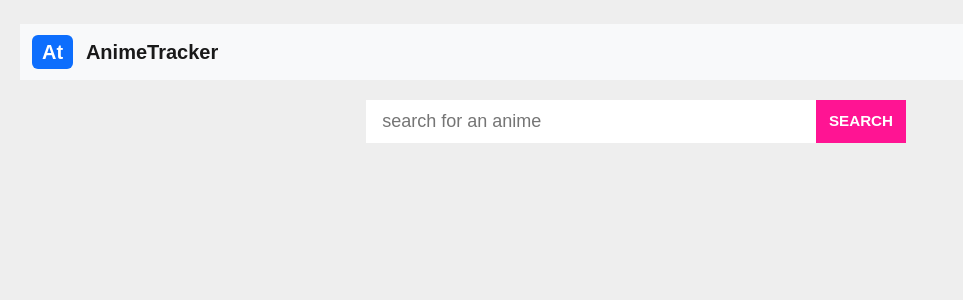
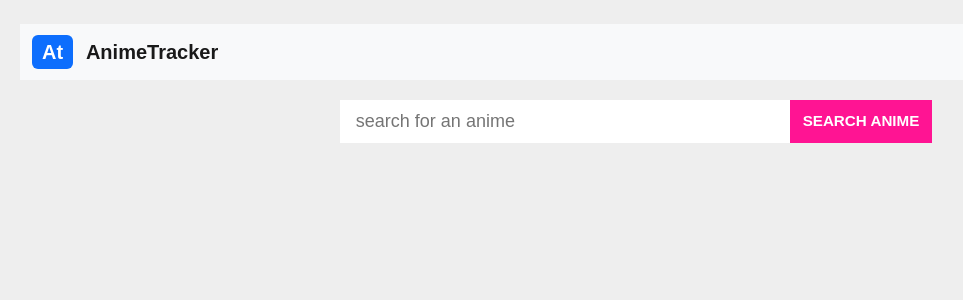
Before and after one commit to Jota995/anime-tracker, an Angular app: page / in a window 1280 px wide. Shown: the top 300 px of the page, without its empty margins (4-967 px from the left). Built offline with nearby package versions, Linux system fonts and the light colour scheme.

Commit message:
change search button label

```diff
--- a/src/app/components/search-anime/search-anime.component.html
+++ b/src/app/components/search-anime/search-anime.component.html
@@ -1,4 +1,4 @@
 <form (ngSubmit)="searchAnime()" class="search-form">
     <input type="text" placeholder="search for an anime" name="search" [(ngModel)]="searchTerm">
-    <button type="submit" class="button">Search</button>
+    <button type="submit" class="button">Search Anime</button>
 </form>
```
